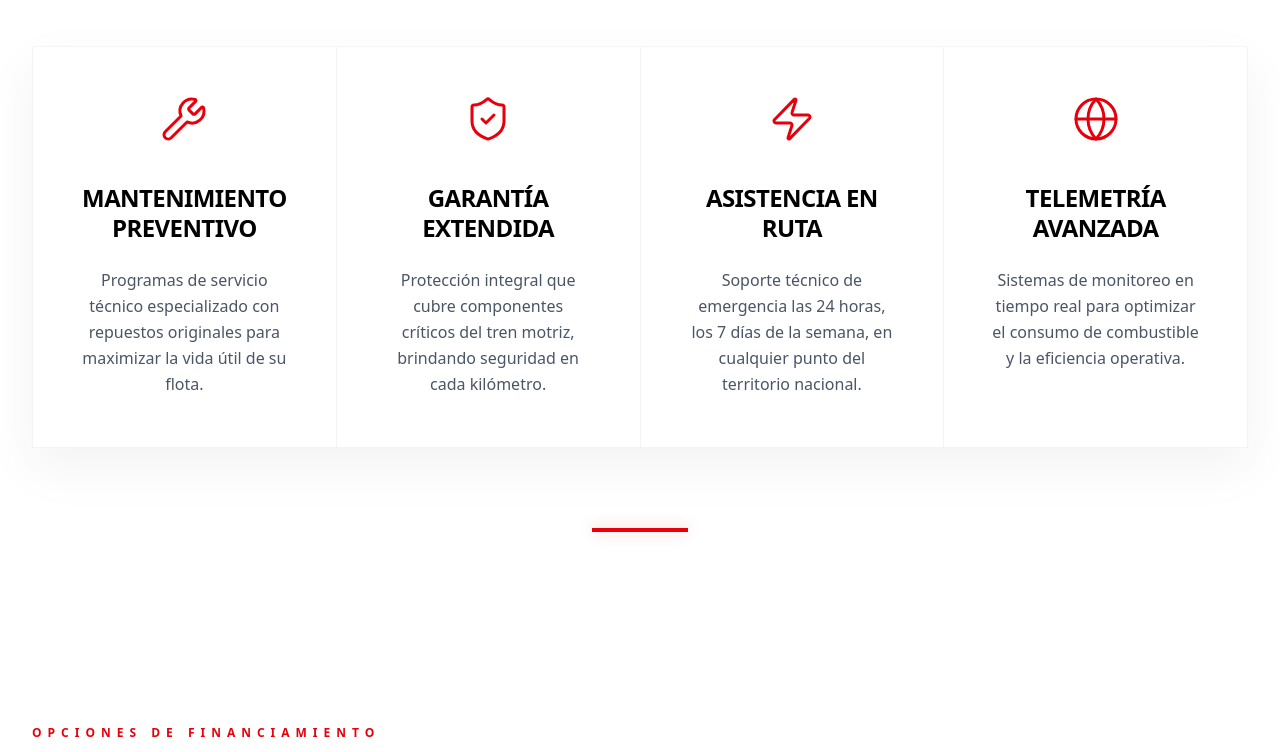
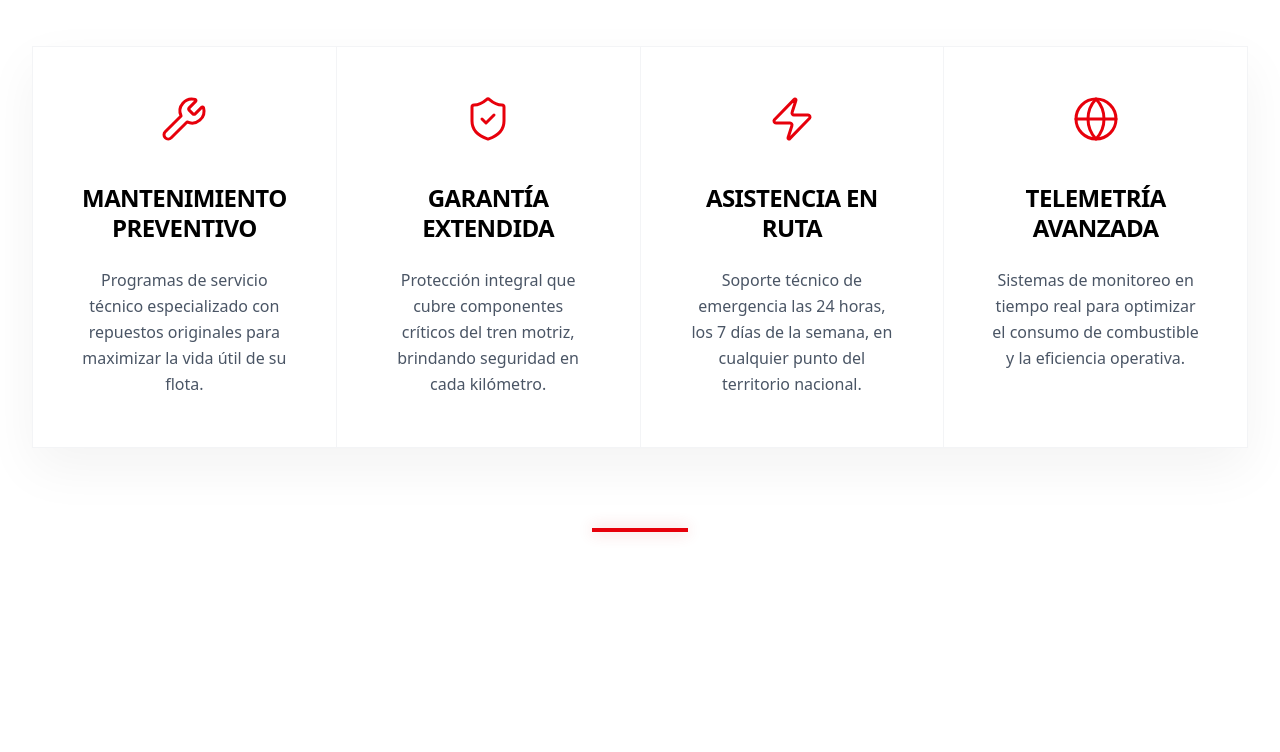
Before and after one commit to enisha-op/WEB_INOMAC, a Next.js app: page / in a window 1280 px wide. Shown: the part 2000-2752 px from the top of the page. Built offline with nearby package versions, Linux system fonts and the light colour scheme.

Commit message:
Comment out Finance component in page.tsx

```diff
--- a/src/app/page.tsx
+++ b/src/app/page.tsx
@@ -16,7 +16,7 @@ export default function Home() {
       <CatalogElite />
       {/* <Specs /> */}
       <Services />
-      <Finance />
+      {/* <Finance /> */}
       <Contact />
       <Footer />
       <WhatsAppBtn />
```
